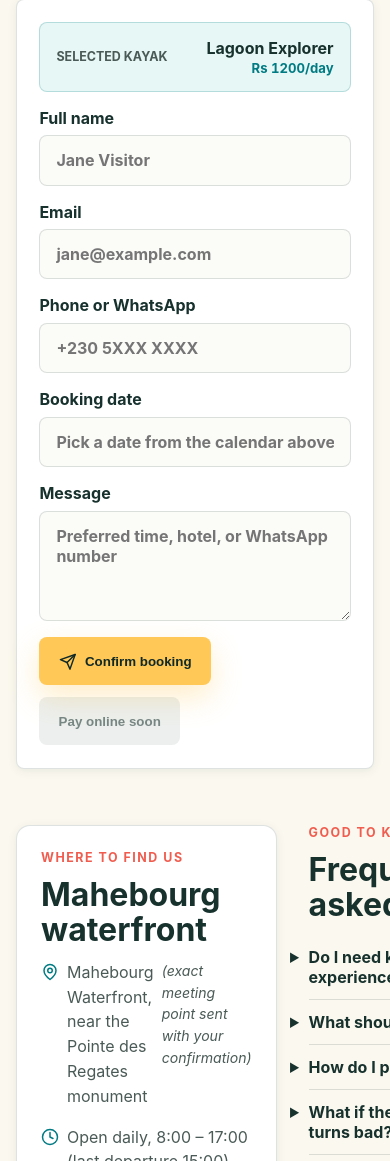
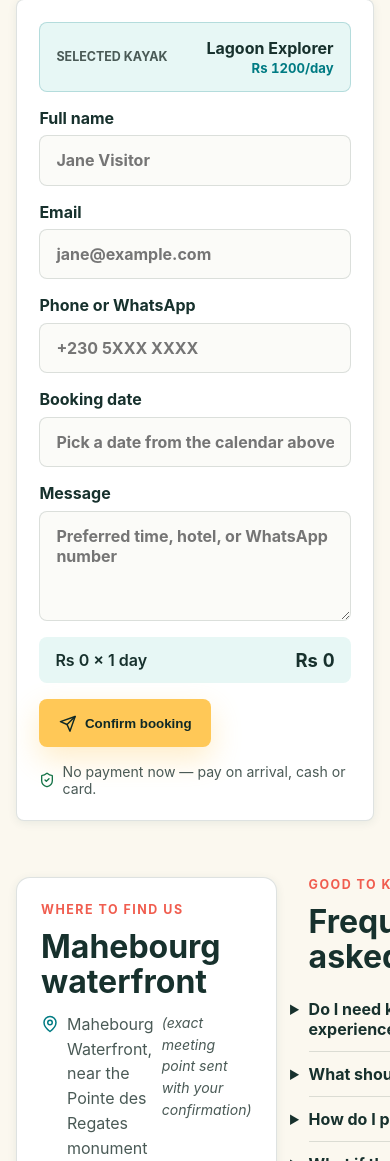
Before and after one commit to Hewish8/rental-platform, a Flask app: page / in a window 390 px wide; the page is wider, and only the part inside the window is pictured. Shown: the part 5339-6500 px from the top of that part. Run offline with Flask 3, Linux system fonts and the light colour scheme; data comes from the database, SQL or seed files in the repository; data that the repository does not hold is empty; parts of the project's set-up code (start-up, migrations or seed data) failed here and were passed over.

Commit message:
T17: live price summary, sticky form, mobile booking bar
Price breakdown (rate x days = total) appears in the form as soon as a
date is picked; the booking form is sticky on desktop; mobile gets an
Airbnb-style bottom bar with price + date + Book CTA that appears past
the hero and yields while the form is on screen. Dead 'Pay online
soon' button replaced with an honest pay-on-arrival note.

Co-Authored-By: Claude Fable 5 <noreply@anthropic.com>

```diff
--- a/static/app.js
+++ b/static/app.js
@@ -10,6 +10,12 @@ const selectedKayakName = document.querySelector("#selectedKayakName");
 const selectedKayakPrice = document.querySelector("#selectedKayakPrice");
 const selectedKayakShortcut = document.querySelector("#selectedKayakShortcut");
 const kayakCards = document.querySelectorAll(".kayak-card");
+const priceSummary = document.querySelector("#priceSummary");
+const summaryLine = document.querySelector("#summaryLine");
+const summaryTotal = document.querySelector("#summaryTotal");
+const bookingBar = document.querySelector("#bookingBar");
+const bookingBarPrice = document.querySelector("#bookingBarPrice");
+const bookingBarMeta = document.querySelector("#bookingBarMeta");
 
 const MONTH_NAMES = [
   "January", "February", "March", "April", "May", "June",
@@ -37,7 +43,13 @@ function currentKayakCard() {
   return [...kayakCards].find((card) => card.dataset.kayakId === selectedKayakId);
 }
 
+function prettyDate(iso) {
+  const [y, m, d] = iso.split("-").map(Number);
+  return new Date(y, m - 1, d).toLocaleDateString("en-GB", { weekday: "short", day: "numeric", month: "short" });
+}
+
 function updateSelectionLine() {
+  updateBookingSummary();
   if (!calendarSelection) {
     return;
   }
@@ -45,13 +57,58 @@ function updateSelectionLine() {
     calendarSelection.textContent = "No date selected yet.";
     return;
   }
-  const [y, m, d] = selectedDate.split("-").map(Number);
-  const dateObj = new Date(y, m - 1, d);
-  const pretty = dateObj.toLocaleDateString("en-GB", { weekday: "short", day: "numeric", month: "short" });
   const card = currentKayakCard();
   const name = card ? card.dataset.kayakName : "Kayak";
   const price = card ? ` · Rs ${card.dataset.kayakPrice}` : "";
-  calendarSelection.innerHTML = `<strong>${pretty}</strong> · ${name}<strong>${price}</strong>`;
+  calendarSelection.innerHTML = `<strong>${prettyDate(selectedDate)}</strong> · ${name}<strong>${price}</strong>`;
+}
+
+function updateBookingSummary() {
+  const card = currentKayakCard();
+  const rate = card ? Number(card.dataset.kayakPrice) : 0;
+  if (bookingBarPrice) {
+    bookingBarPrice.textContent = `Rs ${rate}`;
+  }
+  if (selectedDate) {
+    if (priceSummary) {
+      priceSummary.hidden = false;
+      summaryLine.textContent = `Rs ${rate} × 1 day`;
+      summaryTotal.textContent = `Rs ${rate}`;
+    }
+    if (bookingBarMeta) {
+      bookingBarMeta.textContent = prettyDate(selectedDate);
+    }
+  } else {
+    if (priceSummary) {
+      priceSummary.hidden = true;
+    }
+    if (bookingBarMeta) {
+      bookingBarMeta.textContent = "Pick a date to book";
+    }
+  }
+}
+
+// Mobile sticky bar: appears past the hero, hides while the form is on screen.
+if (bookingBar) {
+  const hero = document.querySelector(".hero");
+  const bookingSection = document.querySelector("#booking");
+  let pastHero = false;
+  let formVisible = false;
+  const syncBar = () => {
+    bookingBar.hidden = !pastHero || formVisible;
+  };
+  if (hero) {
+    new IntersectionObserver(([entry]) => {
+      pastHero = !entry.isIntersecting;
+      syncBar();
+    }).observe(hero);
+  }
+  if (bookingSection) {
+    new IntersectionObserver(([entry]) => {
+      formVisible = entry.isIntersecting;
+      syncBar();
+    }).observe(bookingSection);
+  }
 }
 
 function renderSkeleton() {
@@ -162,6 +219,7 @@ function selectKayak(card, options = {}) {
       bookingDateInput.value = "";
     }
   }
+  updateBookingSummary();
 
   kayakCards.forEach((kayakCard) => {
     const isSelected = kayakCard === card;
--- a/static/styles.css
+++ b/static/styles.css
@@ -729,6 +729,8 @@ dd {
 }
 
 .booking-form {
+  position: sticky;
+  top: var(--space-4);
   display: grid;
   gap: 1rem;
   padding: 1.4rem;
@@ -1305,3 +1307,94 @@ dd,
   opacity: 0.75;
   text-align: left;
 }
+
+
+/* --- Price summary + payment note ---------------------------------------- */
+
+.price-summary {
+  display: flex;
+  align-items: center;
+  justify-content: space-between;
+  padding: var(--space-3) var(--space-4);
+  border-radius: var(--radius-sm);
+  background: var(--surface-tint);
+  font-weight: 600;
+}
+
+.price-summary strong {
+  font-size: 1.15rem;
+  font-variant-numeric: tabular-nums;
+}
+
+.payment-note {
+  display: flex;
+  align-items: center;
+  gap: 0.45rem;
+  margin: 0;
+  color: var(--muted);
+  font-size: 0.88rem;
+}
+
+.payment-note .icon {
+  color: var(--color-success);
+  flex-shrink: 0;
+}
+
+/* --- Mobile sticky booking bar -------------------------------------------- */
+
+.booking-bar {
+  position: fixed;
+  left: 0;
+  right: 0;
+  bottom: 0;
+  z-index: 900;
+  display: none;
+  align-items: center;
+  justify-content: space-between;
+  gap: var(--space-4);
+  padding: var(--space-3) var(--space-4);
+  padding-bottom: calc(var(--space-3) + env(safe-area-inset-bottom, 0px));
+  background: var(--surface);
+  border-top: 1px solid var(--line);
+  box-shadow: 0 -8px 30px rgba(15, 62, 66, 0.14);
+  animation: barIn 250ms ease both;
+}
+
+.booking-bar-info {
+  display: grid;
+  line-height: 1.3;
+}
+
+.booking-bar-info strong {
+  font-size: 1.1rem;
+  font-variant-numeric: tabular-nums;
+}
+
+.booking-bar-info span {
+  color: var(--muted);
+  font-size: 0.85rem;
+}
+
+.booking-bar .button {
+  min-height: 2.75rem;
+  padding: 0.6rem 1.6rem;
+}
+
+@keyframes barIn {
+  from {
+    transform: translateY(100%);
+  }
+  to {
+    transform: translateY(0);
+  }
+}
+
+@media (max-width: 780px) {
+  .booking-bar:not([hidden]) {
+    display: flex;
+  }
+
+  .booking-form {
+    position: static;
+  }
+}
--- a/templates/index.html
+++ b/templates/index.html
@@ -195,10 +195,14 @@
           Message
           <textarea name="notes" rows="4" placeholder="Preferred time, hotel, or WhatsApp number">{{ form_values.get('notes', '') }}</textarea>
         </label>
+        <div class="price-summary" id="priceSummary" hidden>
+          <span id="summaryLine">Rs 0 × 1 day</span>
+          <strong id="summaryTotal">Rs 0</strong>
+        </div>
         <div class="actions">
           <button class="button primary" type="submit">{{ icon('send') }}Confirm booking</button>
-          <button class="button disabled" type="button" disabled>Pay online soon</button>
         </div>
+        <p class="payment-note">{{ icon('shield-check', 16) }}No payment now — pay on arrival, cash or card.</p>
       </form>
     </section>
     <section class="location-faq" id="faq">
@@ -247,6 +251,14 @@
     #}
   </main>
 
+  <div class="booking-bar" id="bookingBar" hidden>
+    <div class="booking-bar-info">
+      <strong id="bookingBarPrice">&nbsp;</strong>
+      <span id="bookingBarMeta">Pick a date to book</span>
+    </div>
+    <a class="button primary" href="#booking">Book</a>
+  </div>
+
   <footer>
     <div class="footer-grid">
       <div>
```
